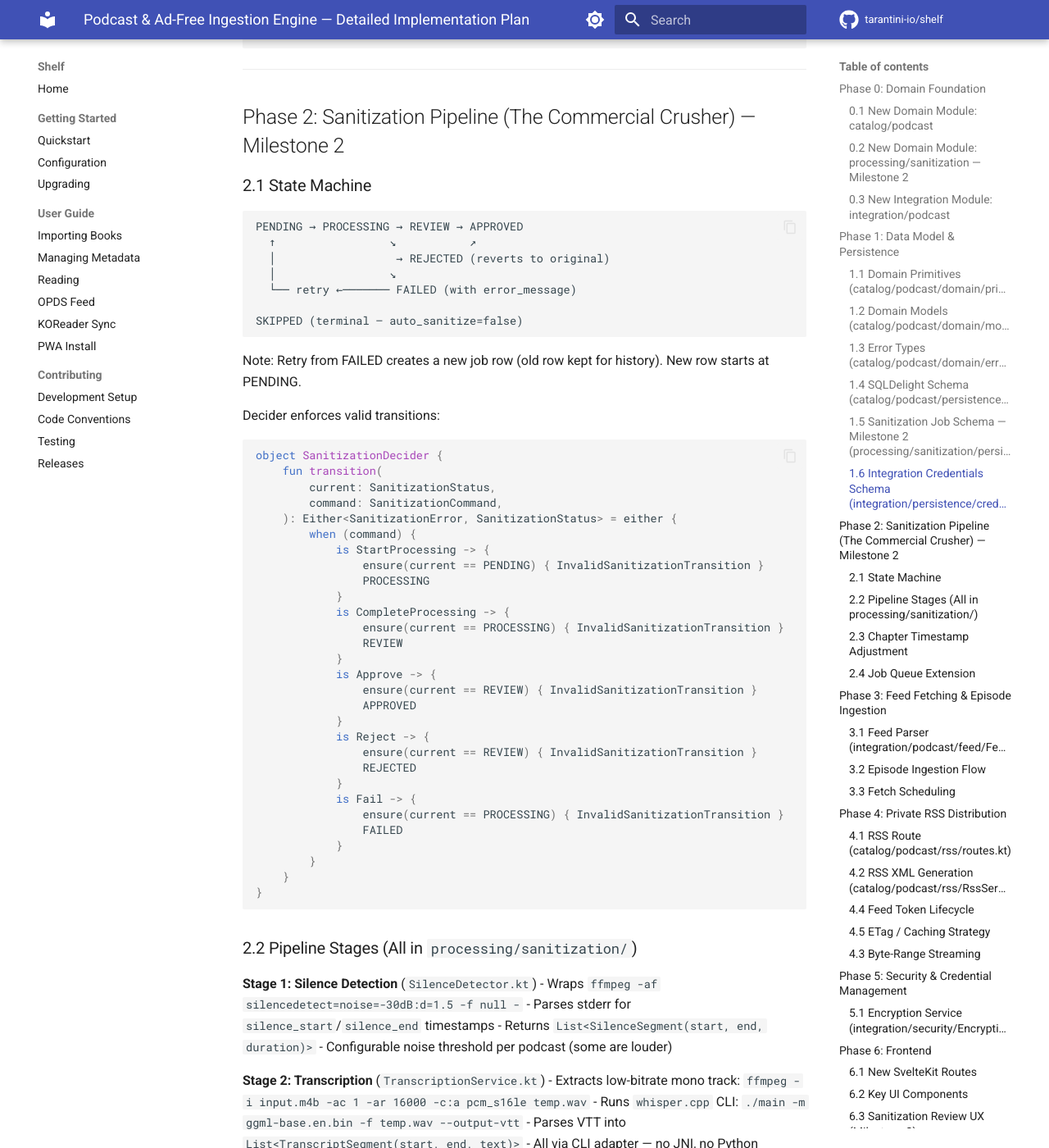
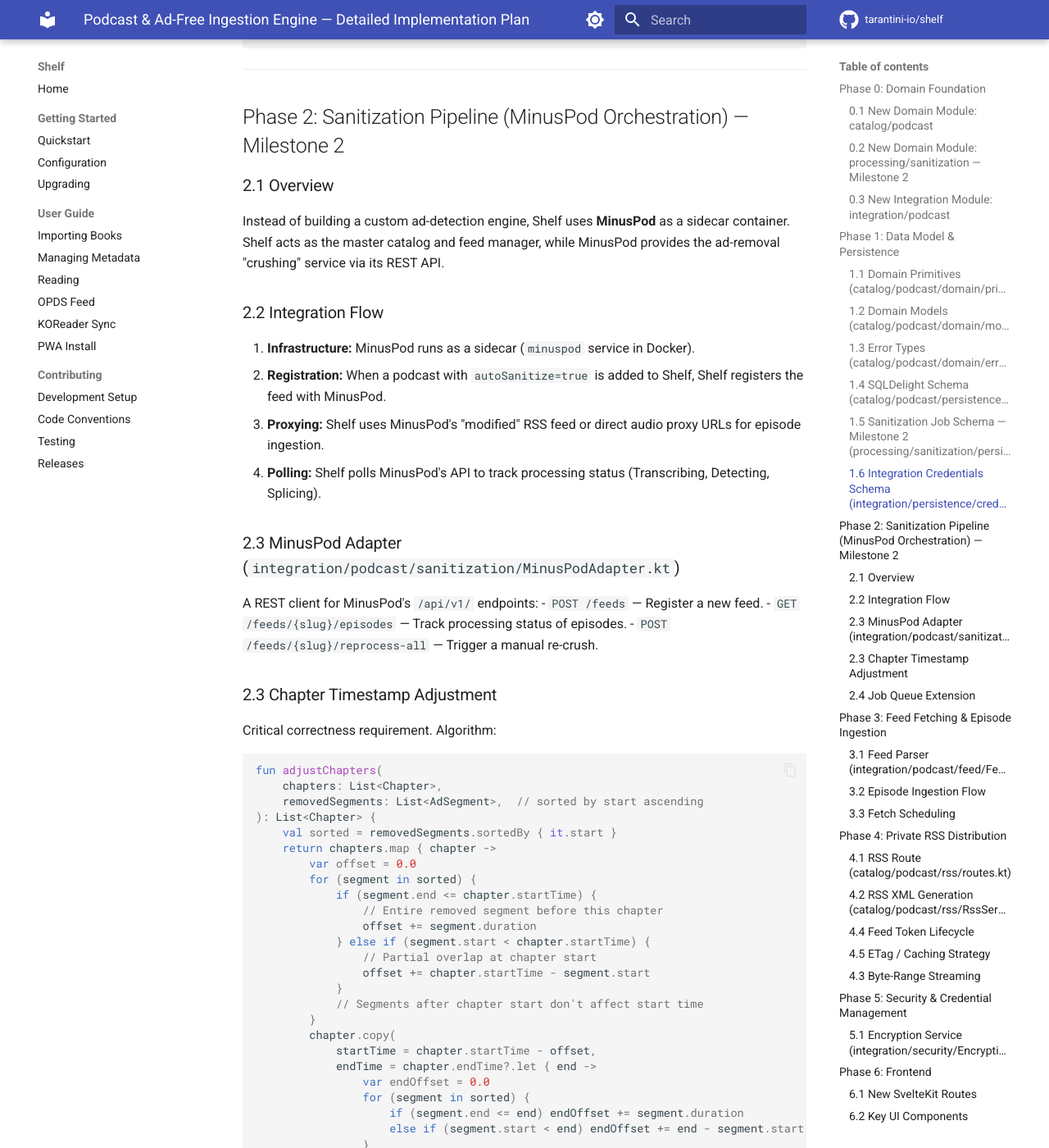
Before and after one commit to anthony-tarantini/shelf, an MkDocs documentation site: the page built from docs/architecture/podcast-engine.md, in a window 1280 px wide and 1400 px high, scrolled down 9484 px. Shown: the whole window at 82% size. Built offline with MkDocs 1.6.1 and Material for MkDocs 9.7.7, drawn with Linux system fonts in a browser that asks for light colours; comment, search, counter and statistics services are not loaded; some of the changed text lies outside the part shown.

````diff
--- a/docs/architecture/podcast-engine.md
+++ b/docs/architecture/podcast-engine.md
@@ -481,86 +481,23 @@
 
 ---
 
-## Phase 2: Sanitization Pipeline (The Commercial Crusher) — Milestone 2
+## Phase 2: Sanitization Pipeline (MinusPod Orchestration) — Milestone 2
 
-### 2.1 State Machine
+### 2.1 Overview
+Instead of building a custom ad-detection engine, Shelf uses **MinusPod** as a sidecar container. Shelf acts as the master catalog and feed manager, while MinusPod provides the ad-removal "crushing" service via its REST API.
 
-```
-PENDING → PROCESSING → REVIEW → APPROVED
-  ↑                 ↘           ↗
-  │                  → REJECTED (reverts to original)
-  │                 ↘
-  └── retry ←─────── FAILED (with error_message)
+### 2.2 Integration Flow
+1. **Infrastructure:** MinusPod runs as a sidecar (`minuspod` service in Docker).
+2. **Registration:** When a podcast with `autoSanitize=true` is added to Shelf, Shelf registers the feed with MinusPod.
+3. **Proxying:** Shelf uses MinusPod's "modified" RSS feed or direct audio proxy URLs for episode ingestion.
+4. **Polling:** Shelf polls MinusPod's API to track processing status (Transcribing, Detecting, Splicing).
 
-SKIPPED (terminal — auto_sanitize=false)
-```
+### 2.3 MinusPod Adapter (`integration/podcast/sanitization/MinusPodAdapter.kt`)
+A REST client for MinusPod's `/api/v1/` endpoints:
+- `POST /feeds` — Register a new feed.
+- `GET /feeds/{slug}/episodes` — Track processing status of episodes.
+- `POST /feeds/{slug}/reprocess-all` — Trigger a manual re-crush.
 
-Note: Retry from FAILED creates a new job row (old row kept for history). New row starts at PENDING.
-
-Decider enforces valid transitions:
-
-```kotlin
-object SanitizationDecider {
-    fun transition(
-        current: SanitizationStatus,
-        command: SanitizationCommand,
-    ): Either<SanitizationError, SanitizationStatus> = either {
-        when (command) {
-            is StartProcessing -> {
-                ensure(current == PENDING) { InvalidSanitizationTransition }
-                PROCESSING
-            }
-            is CompleteProcessing -> {
-                ensure(current == PROCESSING) { InvalidSanitizationTransition }
-                REVIEW
-            }
-            is Approve -> {
-                ensure(current == REVIEW) { InvalidSanitizationTransition }
-                APPROVED
-            }
-            is Reject -> {
-                ensure(current == REVIEW) { InvalidSanitizationTransition }
-                REJECTED
-            }
-            is Fail -> {
-                ensure(current == PROCESSING) { InvalidSanitizationTransition }
-                FAILED
-            }
-        }
-    }
-}
-```
-
-### 2.2 Pipeline Stages (All in `processing/sanitization/`)
-
-**Stage 1: Silence Detection** (`SilenceDetector.kt`)
-- Wraps `ffmpeg -af silencedetect=noise=-30dB:d=1.5 -f null -`
-- Parses stderr for `silence_start`/`silence_end` timestamps
-- Returns `List<SilenceSegment(start, end, duration)>`
-- Configurable noise threshold per podcast (some are louder)
-
-**Stage 2: Transcription** (`TranscriptionService.kt`)
-- Extracts low-bitrate mono track: `ffmpeg -i input.m4b -ac 1 -ar 16000 -c:a pcm_s16le temp.wav`
-- Runs `whisper.cpp` CLI: `./main -m ggml-base.en.bin -f temp.wav --output-vtt`
-- Parses VTT into `List<TranscriptSegment(start, end, text)>`
-- All via CLI adapter — no JNI, no Python dependency
-
-**Stage 3: Ad Classification** (`AdClassifier.kt`)
-- Takes transcript segments + silence segments
-- Sends to local LLM (Ollama HTTP API) with structured prompt:
-  ```
-  Identify sponsor/ad segments. Return JSON array of {start, end, confidence, label}.
-  Markers: "promo code", "sponsored by", "support the show", "use code", "listeners get".
-  ```
-- Filters by confidence threshold (configurable, default 0.7)
-- Merges with silence-bordered segments for higher confidence
-
-**Stage 4: Audio Assembly** (`AudioAssembler.kt`)
-- Builds FFmpeg concat filter excluding detected segments
-- Adjusts chapter timestamps: for each removed segment, shift subsequent chapters backward
-- Re-embeds chapters via `ffmpeg -i sanitized.m4b -map_metadata 0 ...`
-- Writes sanitized file to `{original_dir}/sanitized/{filename}`
-- Original file untouched
 
 ### 2.3 Chapter Timestamp Adjustment
 
@@ -1018,52 +955,23 @@
 
 ## Implementation Order
 
-### Milestone 1: Podcast Ingestion + RSS Distribution
+### Milestone 1: Podcast Ingestion + RSS Distribution (COMPLETE)
+Steps 1-13.
 
-Core value: subscribe to RSS feeds, auto-fetch episodes, serve via private RSS to podcast players. No sanitization. Ship this first — fully usable without commercial removal.
+### Milestone 1.5: Audible-to-RSS Bridge (COMPLETE)
+14. **Audible Auth:** Implement Amazon login + device registration handshake.
+15. **Audible Adapter:** Fetch library and map metadata to ParsedFeed.
+16. **Audio Pipeline:** Implement FFmpeg decryption wrapper (AAX -> M4B).
+17. **Ingestion Worker:** Coordinate Audible metadata sync and decryption.
+18. **Frontend Components:** Build Connect, Browse, and Import UI.
 
-| Step | Scope | Depends On |
-|------|-------|------------|
-| 1 | Domain primitives + error types (podcast only, no sanitization types) | Nothing |
-| 2 | SQLDelight schemas: `podcasts`, `episode_guids`, `episode_ordering` | Step 1 |
-| 3 | Domain models: PodcastRoot, PodcastAggregate, PodcastSummary, EpisodeEntry | Steps 1-2 |
-| 4 | Persistence adapters | Steps 2-3 |
-| 5 | Read/Mutation repositories | Step 4 |
-| 6 | Feed parser (with XXE hardening) + fetch adapter | Step 1 |
-| 7 | Podcast service + routes (CRUD: subscribe, unsubscribe, list, config) | Steps 5-6 |
-| 8 | Feed fetch worker + episode ingestion (with GUID idempotency) | Steps 6-7 |
-| 9 | Encryption service + credential persistence (`integration_credentials`) | Step 2 |
-| 10 | RSS generation service + token-authenticated routes | Steps 5, 7 |
-| 11 | Frontend: podcast list + subscribe flow | Step 7 |
-| 12 | Frontend: podcast detail + episode list | Steps 8, 10 |
-| 13 | Frontend: feed token display + RSS URL copy | Step 10 |
+### Milestone 2: Commercial Crusher (MinusPod Sidecar)
+19. **Infrastructure:** Add `ttlequals0/minuspod` image to `docker-compose.yaml`.
+20. **MinusPod Client:** Build Kotlin adapter for MinusPod REST API.
+21. **Feed Orchestration:** Update fetch service to swap original URLs for MinusPod proxy URLs.
+22. **Status Integration:** Add "Processing" status to Shelf UI based on MinusPod polling.
+23. **Manual Review:** Adapt UI to allow users to trigger re-processing or review MinusPod segments.
 
-Steps 6 and 9 can run in parallel. Steps 11-13 can start once their backend dependency ships.
-
-**Milestone 1 deliverable:** User can add a podcast feed URL, episodes auto-fetch on schedule, and a private RSS URL serves episodes to Pocket Casts / Overcast / etc. `autoSanitize` field exists on schema but is ignored — all episodes have `sanitizationStatus = null`.
-
----
-
-### Milestone 2: Commercial Crusher (Sanitization Pipeline)
-
-Builds on Milestone 1. Adds ad detection + removal + review workflow. Can be developed independently once Milestone 1 ships.
-
-| Step | Scope | Depends On |
-|------|-------|------------|
-| 14 | SQLDelight schema: `sanitization_jobs` (with partial unique index) | M1 complete |
-| 15 | Sanitization domain: primitives, models, error types, state machine | Step 14 |
-| 16 | FFmpeg adapter (silence detect, concat, chapter adjust) | Nothing |
-| 17 | Whisper adapter (CLI wrapper) | Nothing |
-| 18 | LLM ad classifier (Ollama HTTP) | Step 17 |
-| 19 | Sanitization pipeline service (orchestrates 16-18) | Steps 16-18 |
-| 20 | Sanitization worker + job queue extension | Steps 15, 19 |
-| 21 | Wire `autoSanitize` flag — enqueue jobs on episode ingestion | Step 20 |
-| 22 | Frontend: sanitization review UX (waveform, approve/reject) | Step 20 |
-| 23 | Frontend: auto-sanitize toggle in podcast settings | Step 21 |
-
-Steps 16, 17 can run in parallel (no dependencies). Step 22 can start once step 20 ships.
-
-**Milestone 2 deliverable:** Episodes with `autoSanitize=true` go through silence detection → transcription → LLM classification → audio assembly. User reviews detected segments, approves/rejects. Sanitized audio served via RSS; original preserved.
 
 ---
 
````
Also changed, not shown: ui/src/routes/podcasts/+page.svelte (+26 -10 lines), 10 other files.
